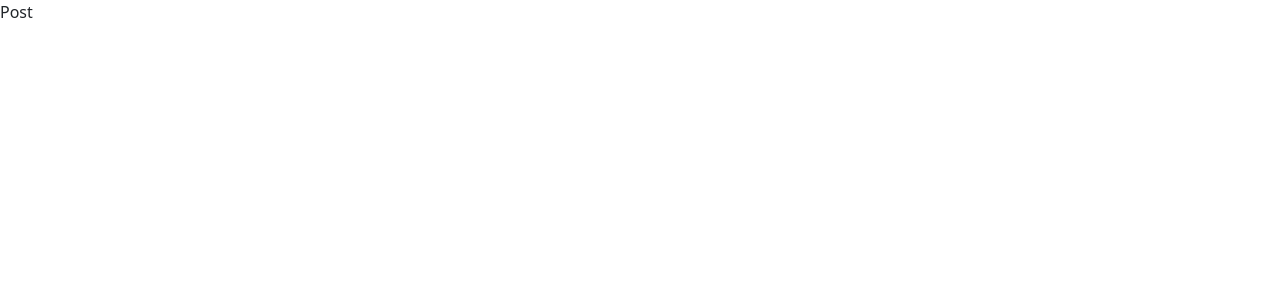
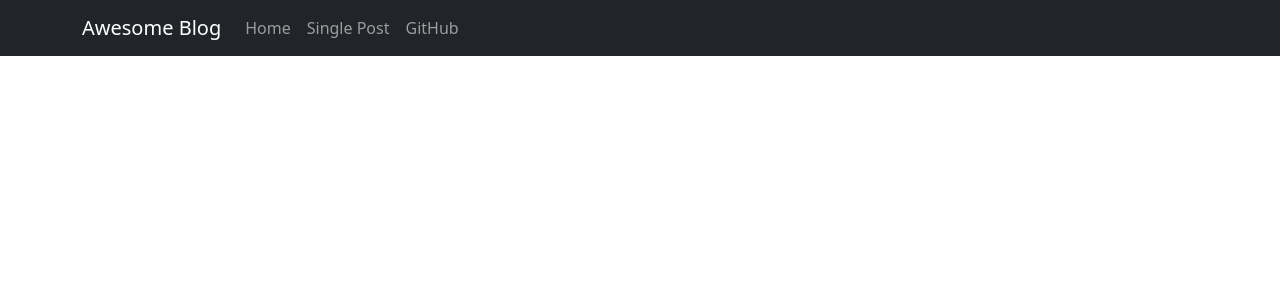
Before and after one commit to josumung999/awesome-blog, a React (Create React App) app: page /post/1 in a window 1280 px wide. Shown: the top 300 px of the page. Built offline with nearby package versions, Linux system fonts and the light colour scheme.

Commit message:
Adding the layout

```diff
--- a/src/App.jsx
+++ b/src/App.jsx
@@ -6,14 +6,21 @@ import {
 } from "react-router-dom";
 import Posts from './components/posts/Posts';
 import Post from './components/post/Post';
+import { Fragment } from 'react';
+import Header from './components/layout/Header';
+import Footer from './components/layout/Footer';
 
 function App() {
   return (
     <BrowserRouter>
-      <Routes>
-        <Route path='/' element={ <Posts /> } />
-        <Route path='post/:id' element={ <Post /> } />
-      </Routes>
+      <Fragment>
+        <Header />
+        <Routes>
+          <Route path='/' element={ <Posts /> } />
+          <Route path='post/:id' element={ <Post /> } />
+        </Routes>
+        <Footer />
+      </Fragment>
     </BrowserRouter>
   );
 }
--- /dev/null
+++ b/src/components/layout/Footer.jsx
@@ -0,0 +1,9 @@
+import React from 'react'
+
+const Footer = () => {
+  return (
+    <div>Footer</div>
+  )
+}
+
+export default Footer
--- /dev/null
+++ b/src/components/layout/Header.jsx
@@ -0,0 +1,51 @@
+import React, { useState } from 'react';
+import { Link } from 'react-router-dom';
+import {
+  Collapse,
+  Navbar,
+  NavbarToggler,
+  NavbarBrand,
+  Nav,
+  NavItem,
+  NavLink
+} from 'reactstrap';
+
+const Header = () => {
+  const [isOpen, setIsOpen] = useState(false);
+
+  const toggle = () => setIsOpen(!isOpen);
+
+  return (
+    <div>
+      <Navbar container color='dark' light='false' dark full='false' expand="md" fixed='top'>
+        <NavbarBrand href="/">Awesome Blog</NavbarBrand>
+        <NavbarToggler onClick={toggle} />
+        <Collapse isOpen={isOpen} navbar>
+          <Nav className="me-auto" navbar>
+            <NavItem>
+              <Link to="/" style={{ textDecoration: 'none', }}>
+                <NavLink>
+                    Home
+                </NavLink>
+              </Link>
+            </NavItem>
+            <NavItem>
+              <Link to="/post/1" style={{ textDecoration: 'none', }}>
+                <NavLink>
+                  Single Post
+                </NavLink>
+              </Link>
+            </NavItem>
+            <NavItem>
+              <NavLink href="https://github.com/josumung999/awesome-blog">
+                GitHub
+              </NavLink>
+            </NavItem>
+          </Nav>
+        </Collapse>
+      </Navbar>
+    </div>
+  )
+}
+
+export default Header
--- a/src/components/post/Post.jsx
+++ b/src/components/post/Post.jsx
@@ -3,6 +3,7 @@ import { useParams } from 'react-router-dom';
 
 const  Post = () => {
   const param = useParams();
+  console.log(param.id)
   return (
     <div>
       Post
```
